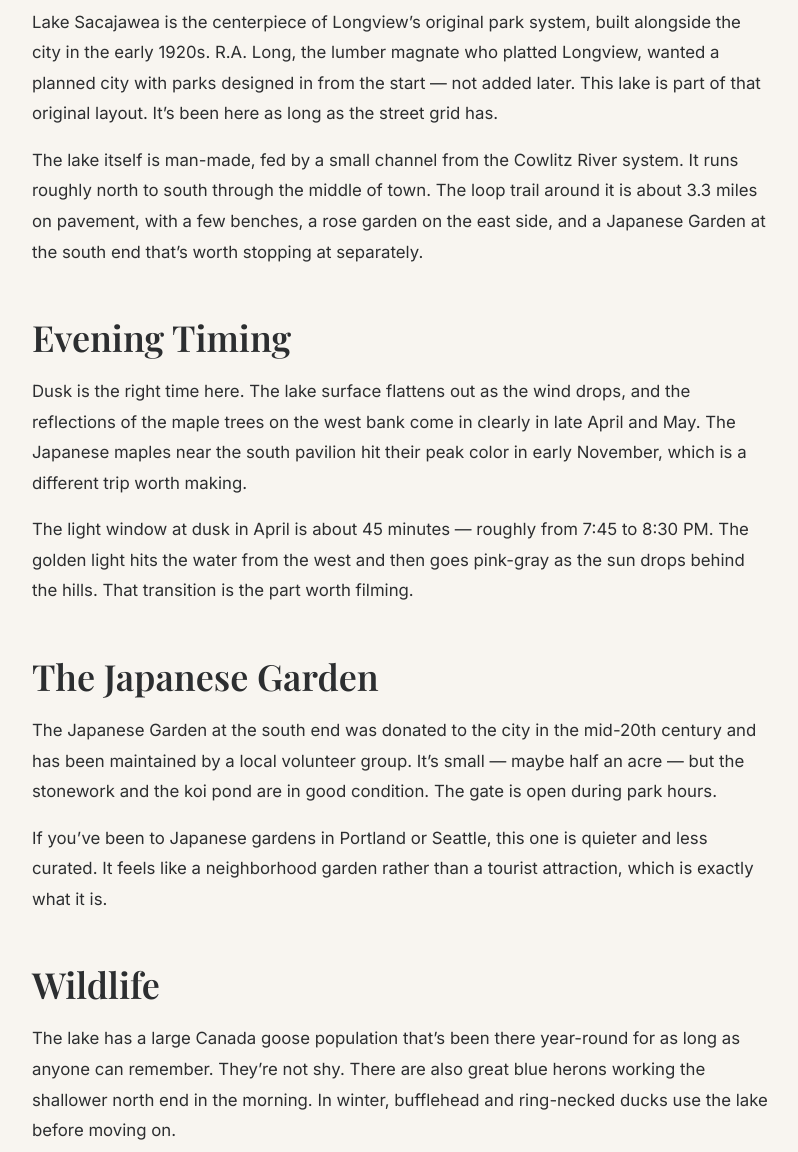
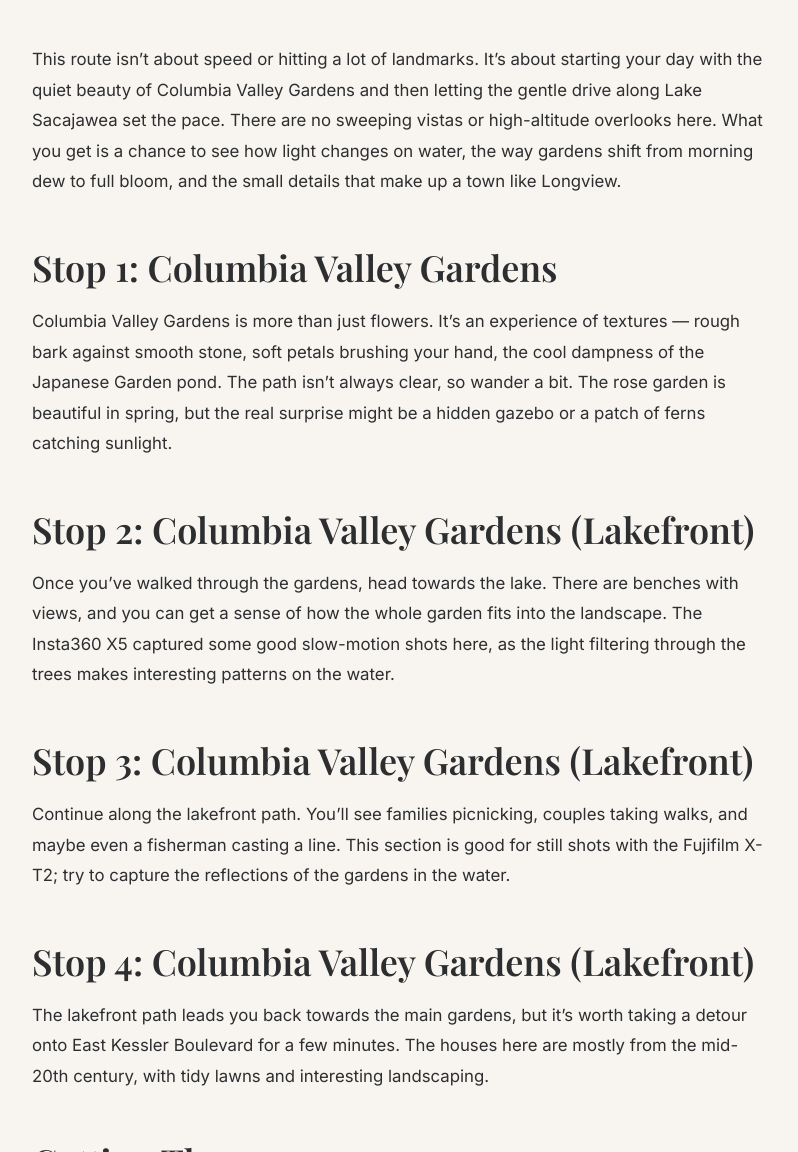
Before and after one commit to JohnPJustice/red-truck-adventures, a Jekyll site: the page built from _adventures/2026-04-15-lake-sacajawea-evening.md, in a window 1280 px wide and 1400 px high, scrolled down 817 px, cut to the strip 248-1400 px from the top of the window. Shown: the whole strip, without its empty margins (240-1038 px from the left). Built offline with Jekyll 4.4.1, drawn with Linux system fonts in a browser that asks for light colours; some web fonts are replaced; some of the changed text lies outside the part shown.

Commit message:
feat: added adventures

```diff
--- a/_adventures/2026-04-15-lake-sacajawea-evening.md
+++ b/_adventures/2026-04-15-lake-sacajawea-evening.md
@@ -1,40 +1,33 @@
 ---
-title: "Lake Sacajawea at Dusk"
+title: "Exploring Lake Sacajawea in the Morning: A 360 Immersive Adventure"
 location: "Longview, WA"
-date: 2026-04-15
-category: evening-drive
-tags: [lake, longview, urban-nature, golden-hour]
-image: "https://images.unsplash.com/photo-1440342359743-84fcb8c21f21?auto=format&fit=crop&w=1200&q=80"
-video_id: "YOUTUBE_VIDEO_ID"
-excerpt: "An evening loop around Lake Sacajawea — still water, low light, and a park that's been part of Longview since the city was built."
+date: 2025-11-21
+category: morning-trip
+tags: [lake-views, gardens, longview, morning-drive, photography]
+image: "https://images.unsplash.com/photo-1655974097736-d600a23a756d?auto=format&fit=crop&w=1200&q=80"
+video_id: "Fmre2WZhilA"
+excerpt: "A scenic drive through Longview's Columbia Valley Gardens and around Lake Sacajawea for those who love peaceful mornings and the outdoors."
 ---
 
-Lake Sacajawea is the centerpiece of Longview's original park system, built alongside the city in the early 1920s. R.A. Long, the lumber magnate who platted Longview, wanted a planned city with parks designed in from the start — not added later. This lake is part of that original layout. It's been here as long as the street grid has.
+This route isn't about speed or hitting a lot of landmarks. It's about starting your day with the quiet beauty of Columbia Valley Gardens and then letting the gentle drive along Lake Sacajawea set the pace.
+There are no sweeping vistas or high-altitude overlooks here. What you get is a chance to see how light changes on water, the way gardens shift from morning dew to full bloom, and the small details that make up a town like Longview.
 
-The lake itself is man-made, fed by a small channel from the Cowlitz River system. It runs roughly north to south through the middle of town. The loop trail around it is about 3.3 miles on pavement, with a few benches, a rose garden on the east side, and a Japanese Garden at the south end that's worth stopping at separately.
+## Stop 1: Columbia Valley Gardens
 
-## Evening Timing
+Columbia Valley Gardens is more than just flowers. It's an experience of textures —  rough bark against smooth stone, soft petals brushing your hand, the cool dampness of the Japanese Garden pond. The path isn't always clear, so wander a bit. The rose garden is beautiful in spring, but the real surprise might be a hidden gazebo or a patch of ferns catching sunlight.
 
-Dusk is the right time here. The lake surface flattens out as the wind drops, and the reflections of the maple trees on the west bank come in clearly in late April and May. The Japanese maples near the south pavilion hit their peak color in early November, which is a different trip worth making.
+## Stop 2:  Columbia Valley Gardens (Lakefront)
 
-The light window at dusk in April is about 45 minutes — roughly from 7:45 to 8:30 PM. The golden light hits the water from the west and then goes pink-gray as the sun drops behind the hills. That transition is the part worth filming.
+Once you've walked through the gardens, head towards the lake. There are benches with views, and you can get a sense of how the whole garden fits into the landscape. The Insta360 X5 captured some good slow-motion shots here, as the light filtering through the trees makes interesting patterns on the water.
 
-## The Japanese Garden
+## Stop 3: Columbia Valley Gardens (Lakefront)
 
-The Japanese Garden at the south end was donated to the city in the mid-20th century and has been maintained by a local volunteer group. It's small — maybe half an acre — but the stonework and the koi pond are in good condition. The gate is open during park hours.
+Continue along the lakefront path. You'll see families picnicking, couples taking walks, and maybe even a fisherman casting a line. This section is good for still shots with the Fujifilm X-T2; try to capture the reflections of the gardens in the water.
 
-If you've been to Japanese gardens in Portland or Seattle, this one is quieter and less curated. It feels like a neighborhood garden rather than a tourist attraction, which is exactly what it is.
+## Stop 4:  Columbia Valley Gardens (Lakefront)
 
-## Wildlife
-
-The lake has a large Canada goose population that's been there year-round for as long as anyone can remember. They're not shy. There are also great blue herons working the shallower north end in the morning. In winter, bufflehead and ring-necked ducks use the lake before moving on.
-
-## Notes on Filming
-
-The main challenge here is the road noise from Pacific Avenue along the east bank. It doesn't affect the image, but it bleeds into audio on still evenings. A directional mic pointed away from the road helps.
-
-The Japanese Garden is filmable but the light is late and filtered — best on overcast days rather than clear evenings. The pavilion near the south end has good architectural lines in flat light.
+The lakefront path leads you back towards the main gardens, but it's worth taking a detour onto East Kessler Boulevard for a few minutes. The houses here are mostly from the mid-20th century, with tidy lawns and interesting landscaping.
 
 ## Getting There
-
-The park runs through the center of Longview along Lake Sacajawea Drive. Multiple parking areas on both sides. No fee.
+From downtown Longview: South on Louisiana Street to Northeast Nichols Boulevard. Continue onto Northwest Nichols Boulevard, then turn left onto 18th Avenue to reach Columbia Valley Gardens.
+There's a large parking lot at the entrance. No fee.
```
Also changed, not shown: _adventures/2026-03-28-kelso-river-road.md (deleted, +0 -37 lines), _adventures/2026-05-01-willow-grove-park.md (+16 -15 lines), _gear/arb-roof-rack.md (deleted, +0 -44 lines), _gear/car-mount.md (added, +48 -0 lines), _gear/dji-mini-4-pro.md (deleted, +0 -46 lines), _gear/fujifilm-x-t2.md (added, +53 -0 lines), _gear/insta360-x5.md (added, +53 -0 lines), _gear/sony-zv-e10.md (deleted, +0 -48 lines), _stories/lower-columbia-scenic-drives.md (+1 -1 lines).
